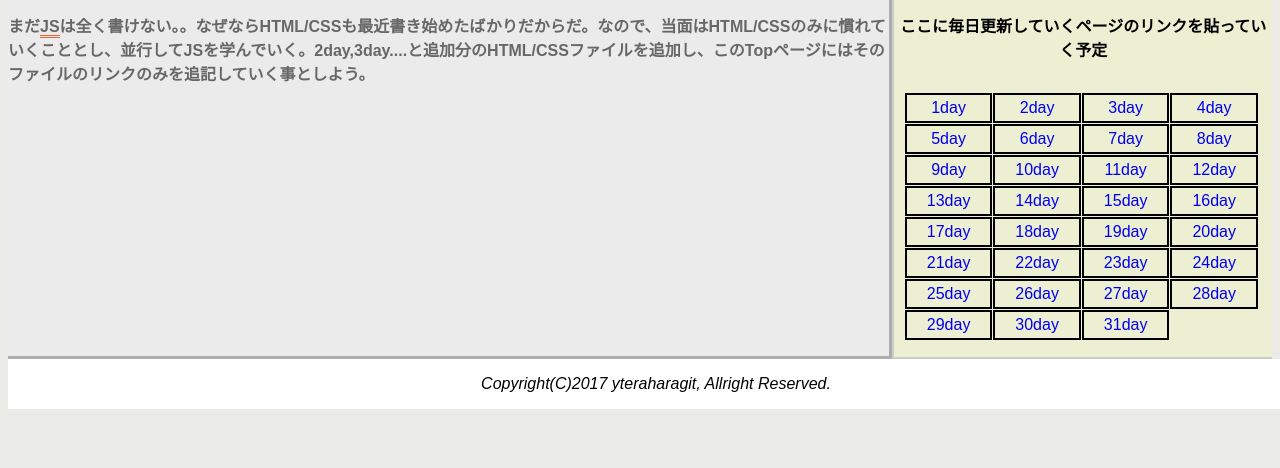
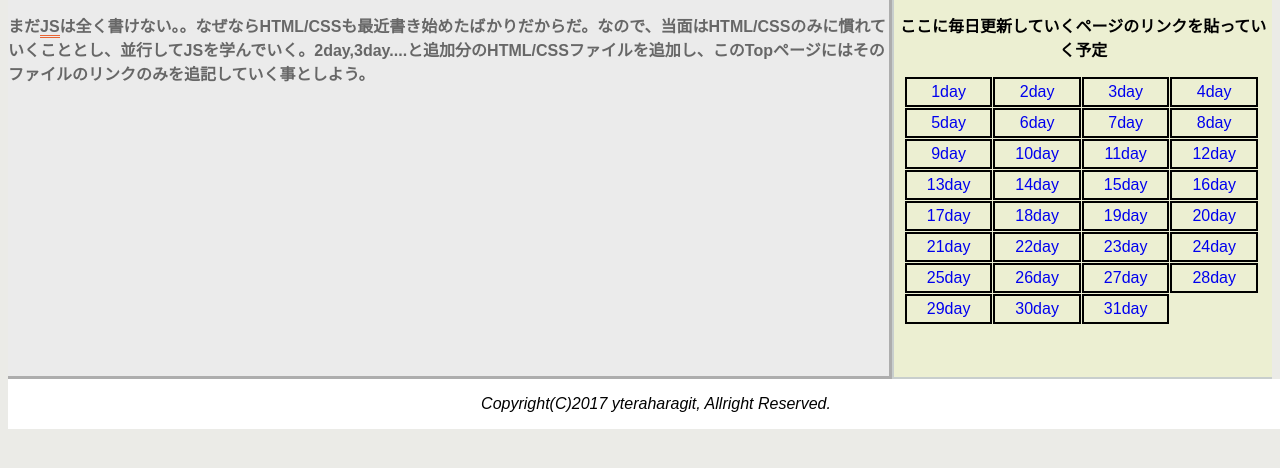
Before and after one commit to yteraharagit/everyday-page, a plain HTML site: page index.html in a window 1280 px wide. Shown: the part 284-752 px from the top of the page. Drawn offline with Linux system fonts and the light colour scheme.

Commit message:
Update index.css

```diff
--- a/index.css
+++ b/index.css
@@ -110,7 +110,7 @@ aside h2 {
 
 .sideupdate {
     text-align: center;
-    overflow-y: scroll;
+    height: 300px;
 }
 
 .sideupdate ul {
```
